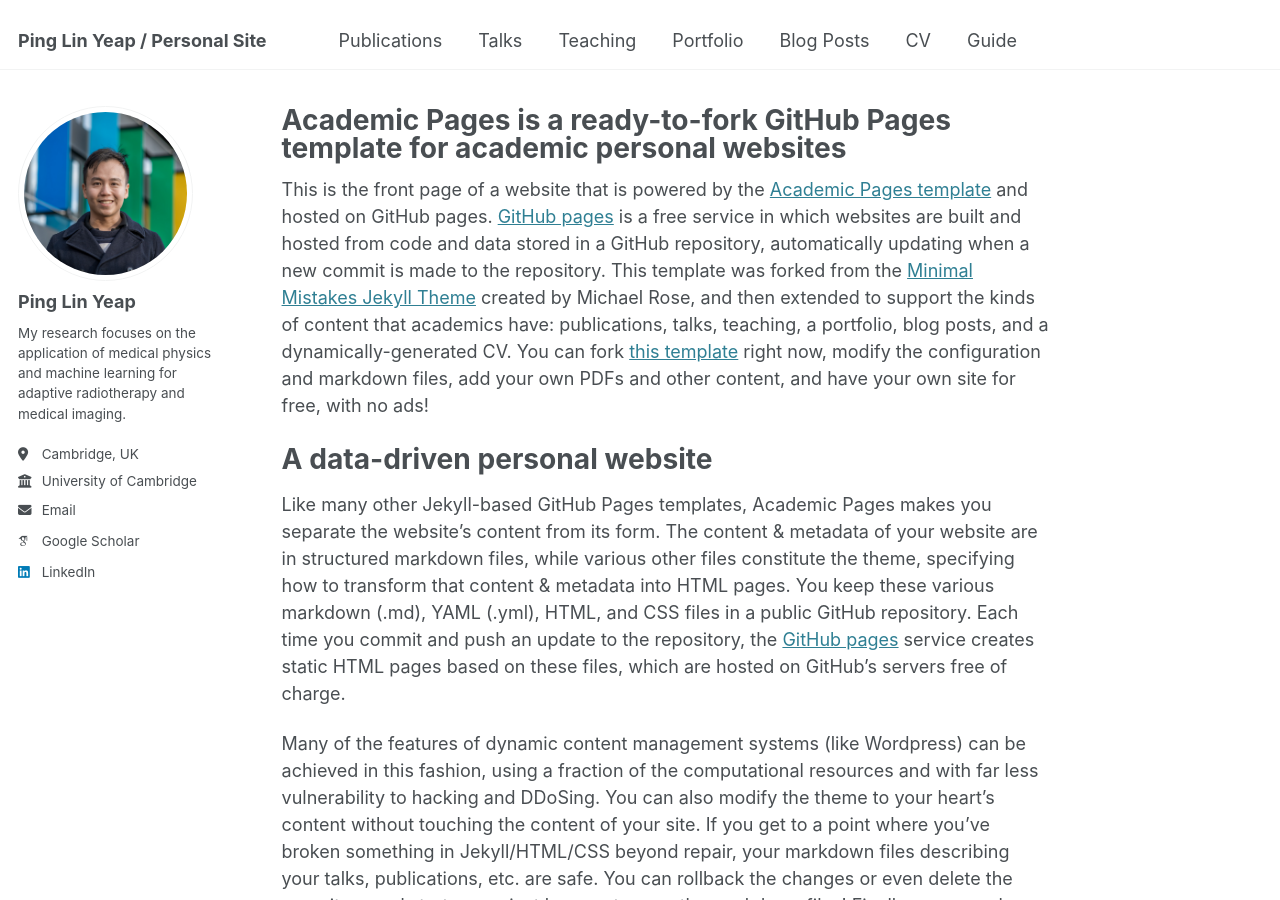
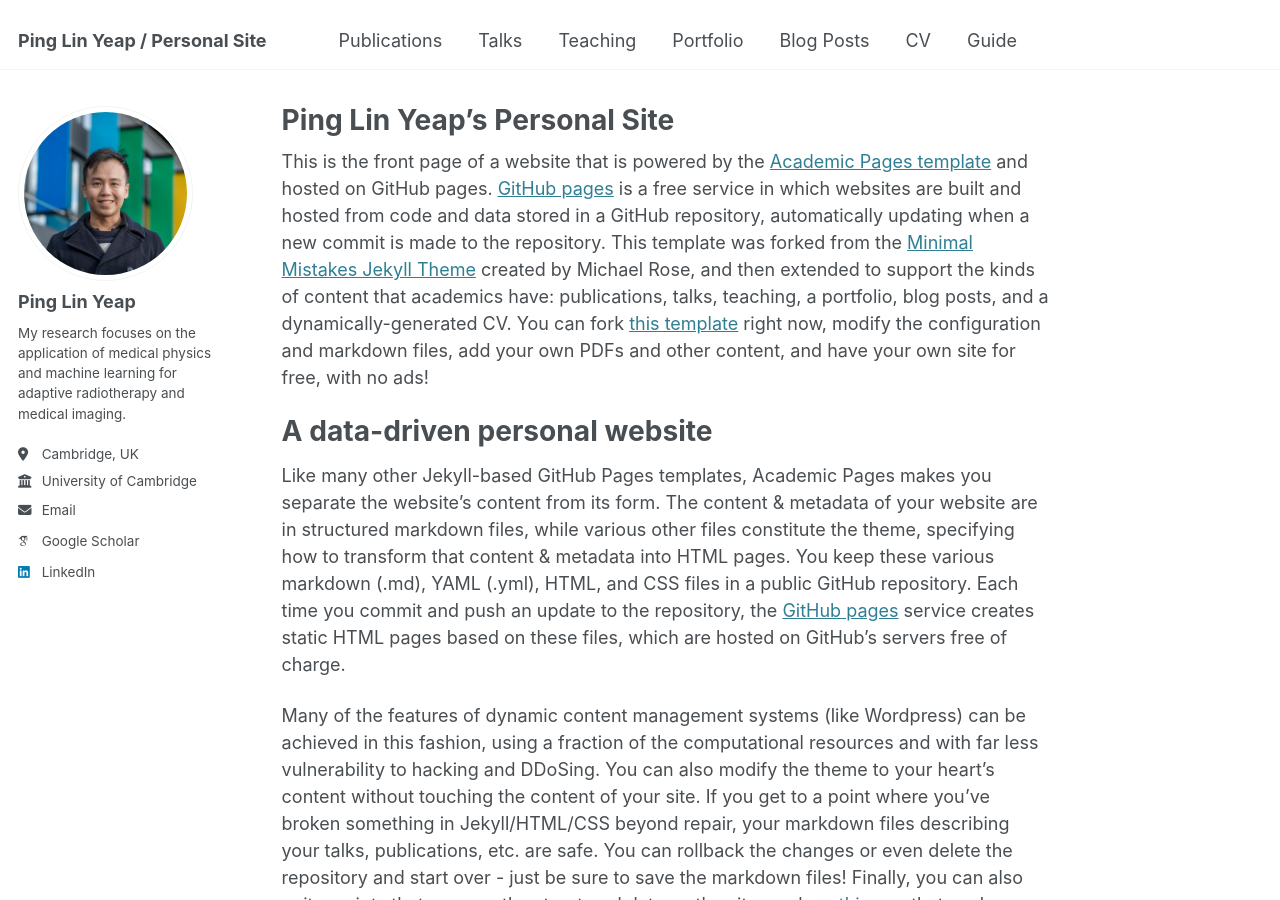
Before and after one commit to yeappl/yeappl.github.io, a Jekyll site: the page built from _pages/about.md, in a window 1280 px wide and 900 px high. Built offline with Jekyll 4.4.1, drawn with Linux system fonts in a browser that asks for light colours; some web fonts are replaced.

Commit message:
Update about.md

```diff
--- a/_pages/about.md
+++ b/_pages/about.md
@@ -1,6 +1,6 @@
 ---
 permalink: /
-title: "Academic Pages is a ready-to-fork GitHub Pages template for academic personal websites"
+title: "Ping Lin Yeap's Personal Site"
 author_profile: true
 redirect_from:
   - /about/
```
